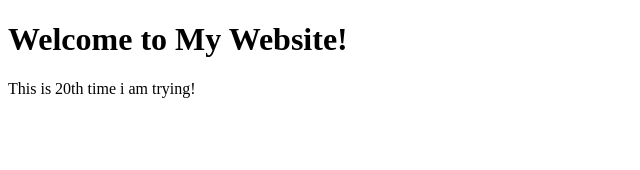
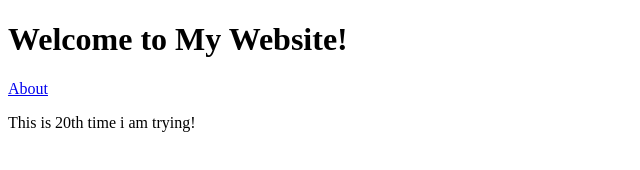
Before and after one commit to ajaydaram/deployme, a Gatsby site: page / in a window 1280 px wide. Shown: the whole page, without its empty margins (0-640 px from the left). Built offline with nearby package versions, Linux system fonts and the light colour scheme; Gatsby itself is replaced by a stand-in of ours.

Commit message:
add links

```diff
--- a/src/pages/about.js
+++ b/src/pages/about.js
@@ -1,5 +1,6 @@
 // Import react so you can use a react file
 import * as React from 'react'
+import { Link } from 'gatsby'
 
 //define a component
 
@@ -8,6 +9,7 @@ const AboutPage = () => {
       <main>
           <title>I am Ajay</title>
           <h1>About Me</h1>
+          <Link to="/">Back to Home</Link>
           <p>This is the fucking 20th time i am trying</p>
       </main>
     )
--- a/src/pages/index.js
+++ b/src/pages/index.js
@@ -1,6 +1,7 @@
                //: Import React
 
 import * as React from 'react'
+import { Link } from 'gatsby'
 
       // Define your component
 const IndexPage = () => {
@@ -8,7 +9,8 @@ const IndexPage = () => {
     <main>
       <title>Home Page</title>
       <h1>Welcome to My Website!</h1>
-      <p1>This is 20th time i am trying!</p1>
+      <Link to="/about">About</Link>
+      <p>This is 20th time i am trying!</p>
     </main>
   )
 }
```
